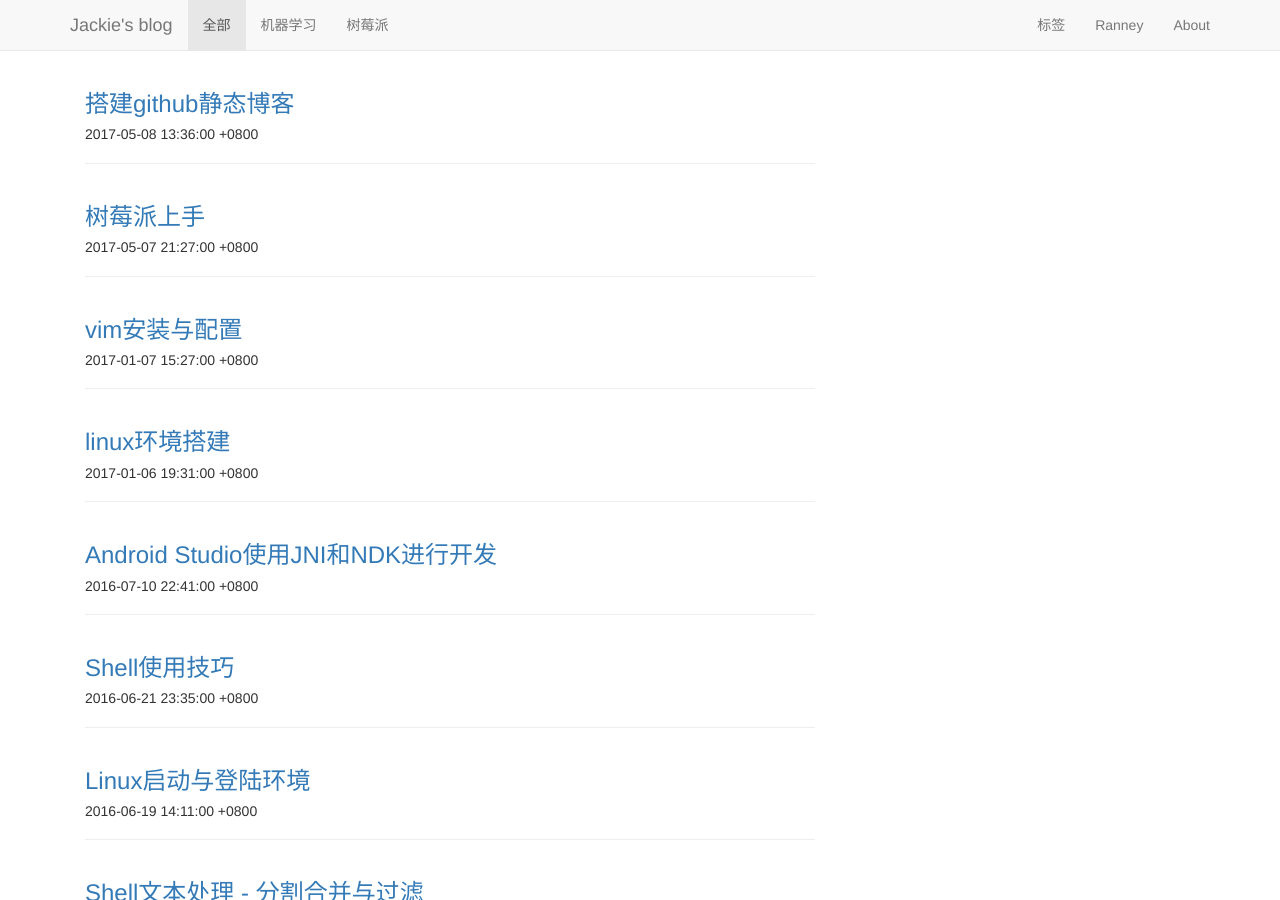
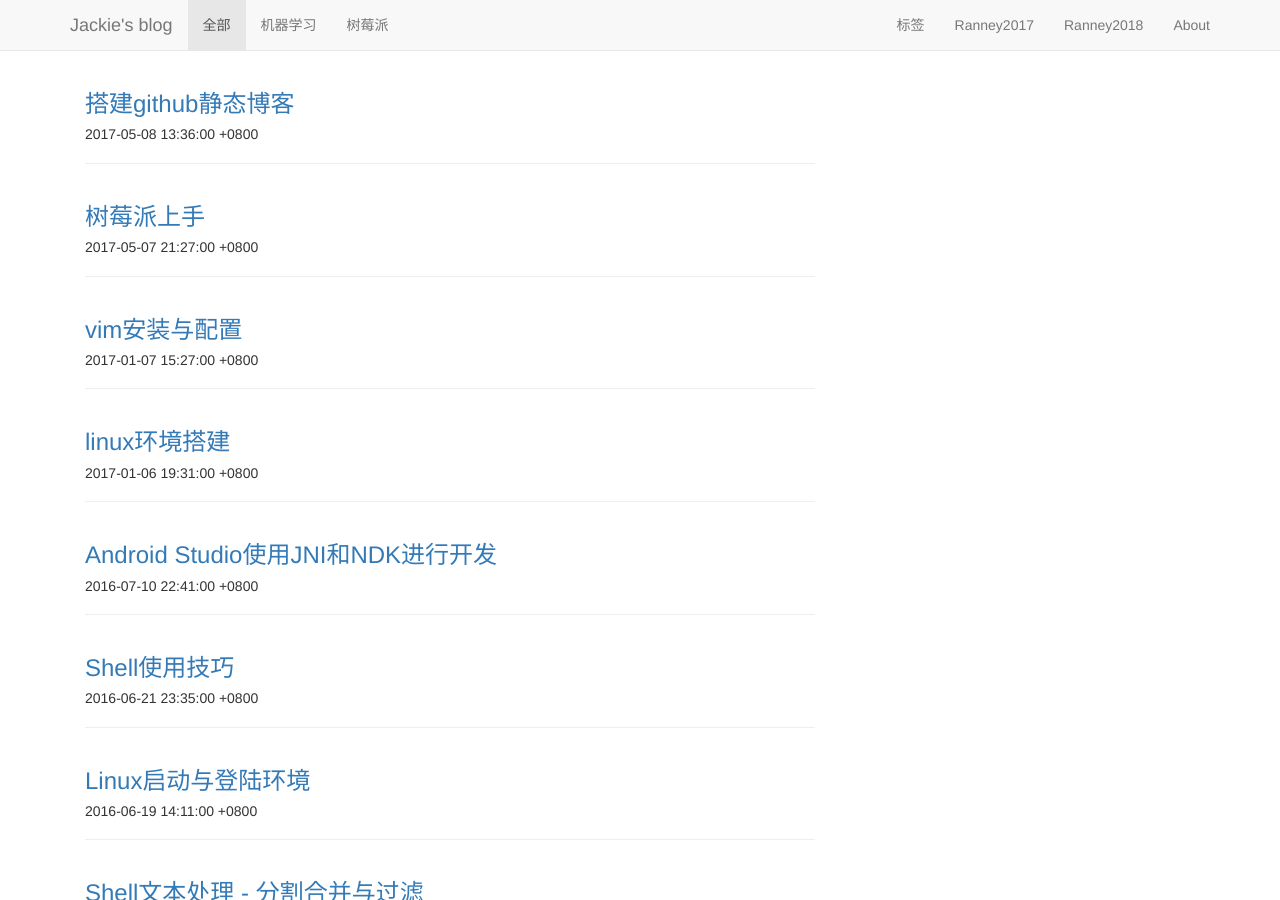
Before and after one commit to gotochenglong/gotochenglong.github.io, a Jekyll site: the page built from index.html, in a window 1280 px wide and 900 px high. Built offline with Jekyll 4.4.1, drawn with Linux system fonts in a browser that asks for light colours.

Commit message:
fix header

```diff
--- a/_includes/header.html
+++ b/_includes/header.html
@@ -20,7 +20,8 @@
       </ul>
       <ul class="nav navbar-nav navbar-right">
         <li><a href="#tag">标签</a></li>
-        <li><a href="/html/ranney/valentine_day_2017/">Ranney</a></li>
+        <li><a href="/html/ranney/valentine_day_2017/">Ranney2017</a></li>
+        <li><a href="/html/ranney/valentine_day_2018/">Ranney2018</a></li>
         <li><a href="/about.html">About</a></li>
       </ul>
     </div><!--/.nav-collapse -->
```
